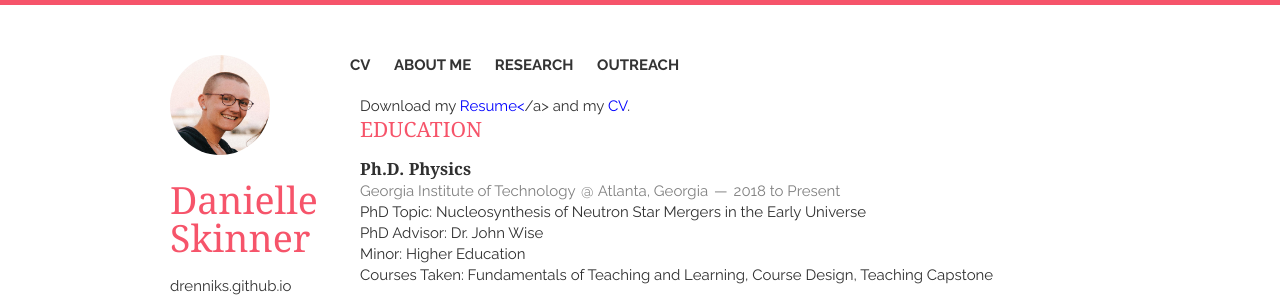
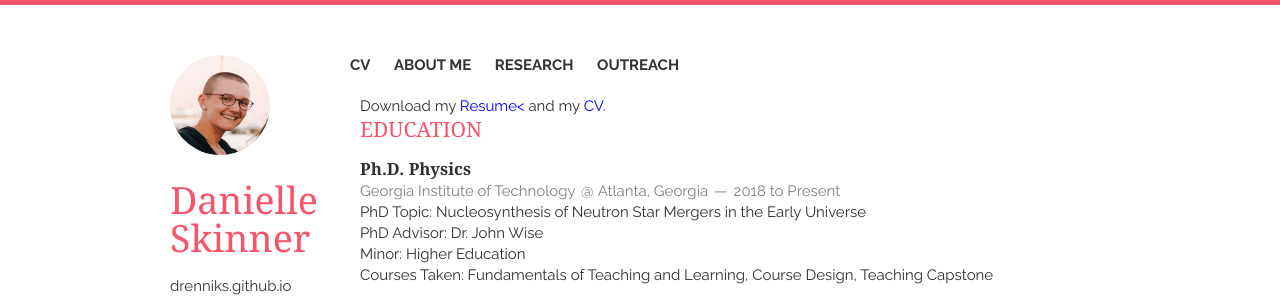
Before and after one commit to drenniks/drenniks.github.io, a Jekyll site: the page built from index.html, in a window 1280 px wide and 900 px high. Shown: the top 297 px of the window. Built offline with Jekyll 4.4.1, drawn with Linux system fonts in a browser that asks for light colours; nearby versions of some CDN libraries; the list of posts is cut into pages by our own code.

Commit message:
Fixing link.

```diff
--- a/_includes/cv.html
+++ b/_includes/cv.html
@@ -1,5 +1,5 @@
 <section class="thirteen columns">
-   Download my <a href="static/Danielle_Skinner_Resume.pdf" download><font color="#0000ff">Resume<</font>/a> and my <a href="static/Danielle_Skinner_CV.pdf" download><font color="#0000ff">CV</font></a>.
+   Download my <a href="static/Danielle_Skinner_Resume.pdf" download><font color="#0000ff">Resume<</font></a> and my <a href="static/Danielle_Skinner_CV.pdf" download><font color="#0000ff">CV</font></a>.
 	<br>
 	<h1>EDUCATION</h1>
 
```
